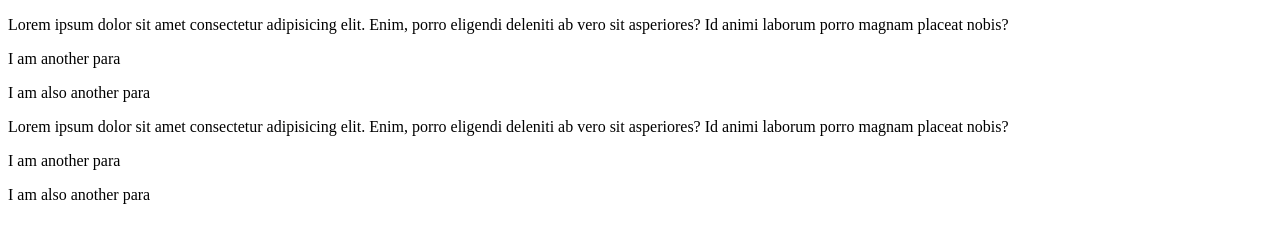
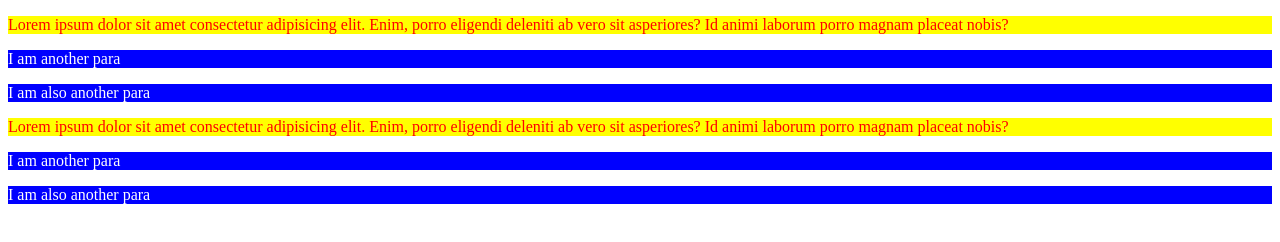
Before and after one commit to saumyaashree/Sigma-Web-Dev-Course, a plain HTML site: page Exercise-2/index.html in a window 1280 px wide. Drawn offline with Linux system fonts and the light colour scheme.

Commit message:
Ex-2 done

```diff
--- a/Exercise-2/index.html
+++ b/Exercise-2/index.html
@@ -4,6 +4,18 @@
     <meta charset="UTF-8">
     <meta name="viewport" content="width=device-width, initial-scale=1.0">
     <title>Document</title>
+    <style>
+        div>p{
+            background-color: blue;
+            color: white;
+        }
+        /* div>p:nth-child(1) */
+        /* div p:not(:first-child)  */
+        div>p:first-child{
+            background-color: yellow;
+            color: red;
+        }
+    </style>
 </head>
 <body>
     <!--Write html and css code to style a paragraph inside a div wich contains 5 other paragraphs. The first paragraph must have background color yellow and text color red.The other paragraphs must have background color blue and text color white.The html is written below for your reference.Do not change this html code-->
```
